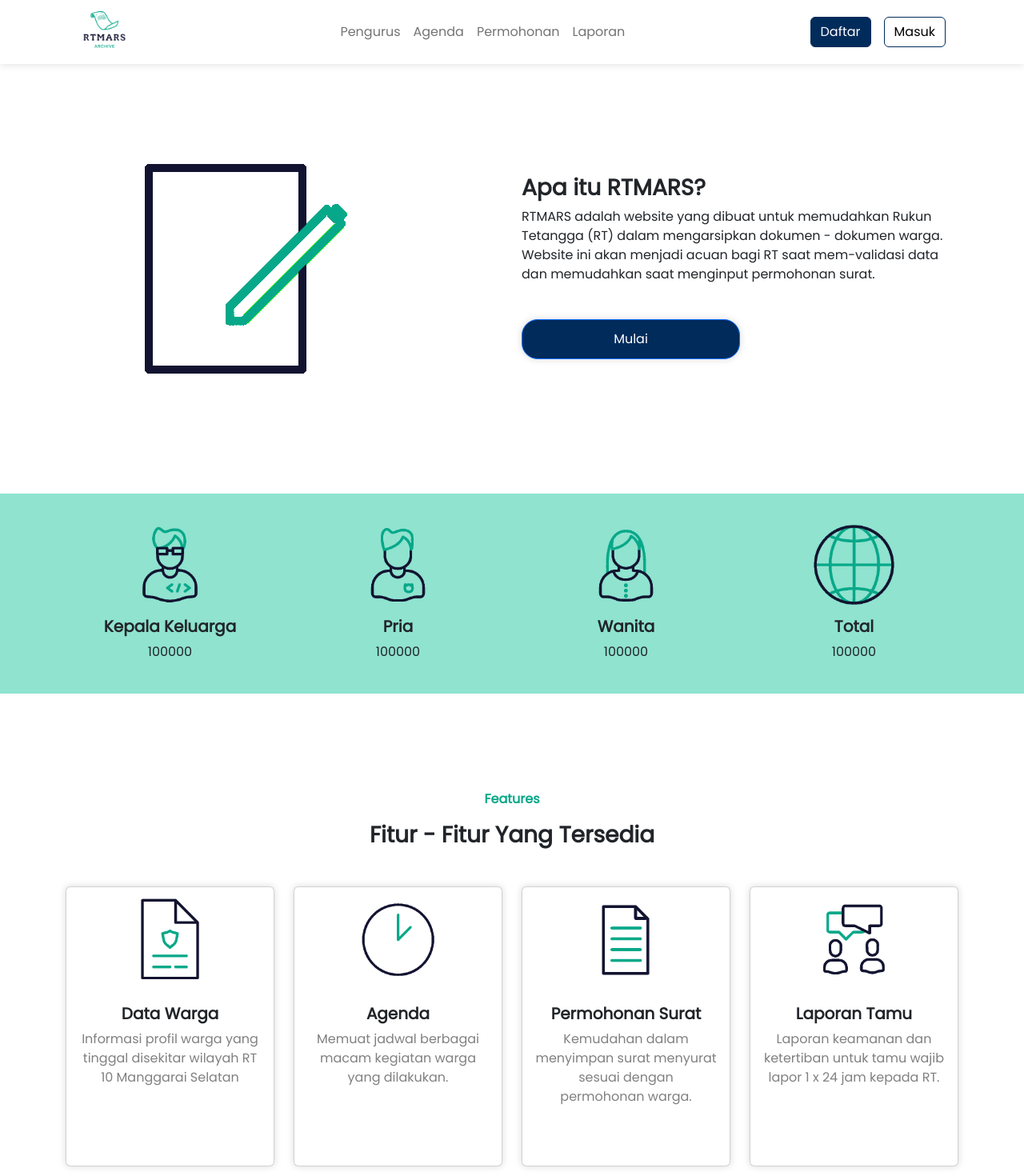
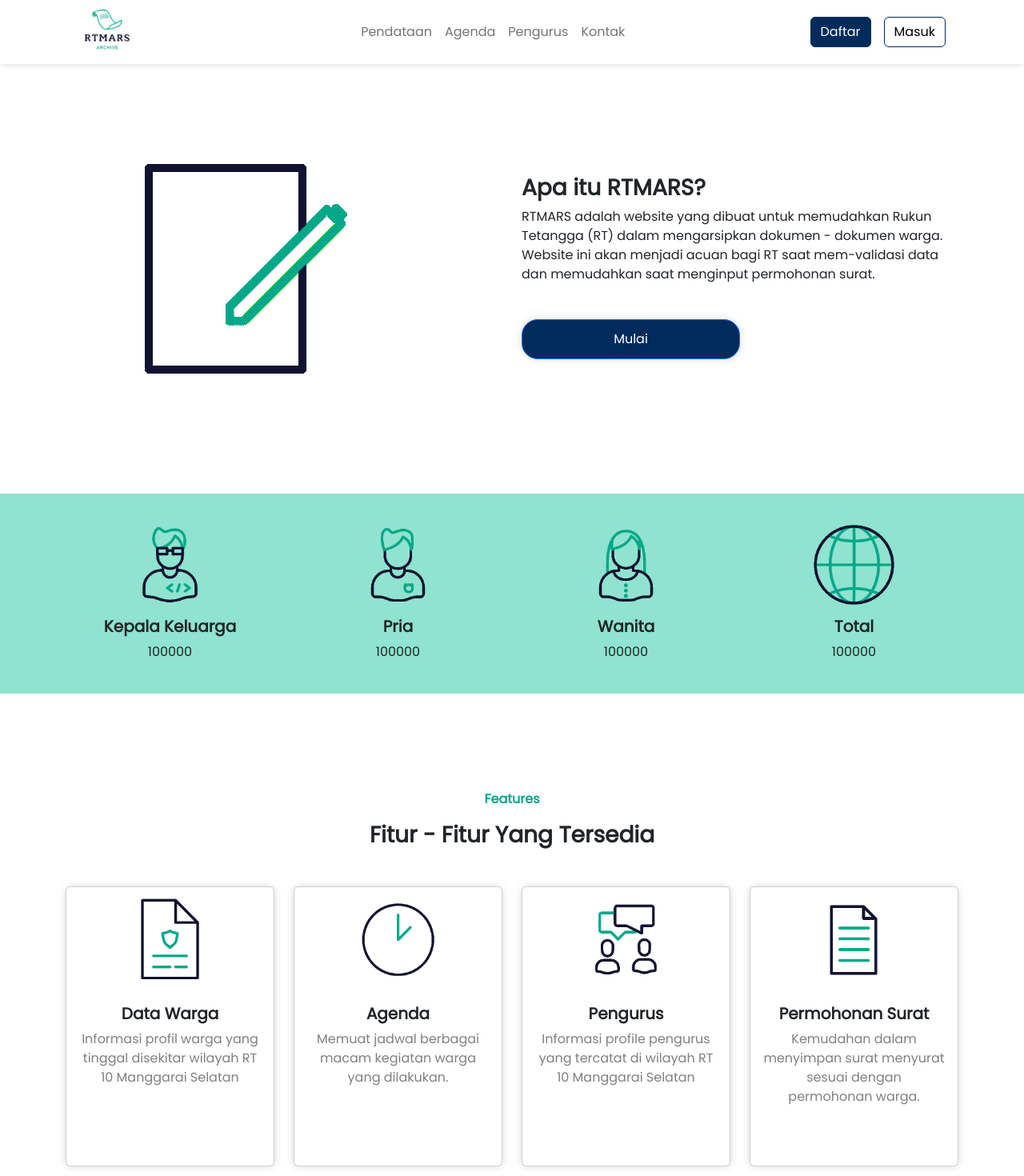
Before and after one commit to safiratyas/rtmars-frontend, a React (Create React App) app: page / in a window 1280 px wide. Shown: the top 1470 px of the page at 80% size. Built offline with nearby package versions, Linux system fonts and the light colour scheme.

Commit message:
change: change nav link in navbar

```diff
--- a/src/components/Cards/Description/CardDescription.jsx
+++ b/src/components/Cards/Description/CardDescription.jsx
@@ -30,19 +30,19 @@ function CardDescription() {
         </Col>
         <Col>
           <Card className="list-description" style={{ height: "350px" }}>
-            <img src={process.env.PUBLIC_URL + '/images/document.gif'} className="mx-auto" alt="list" />
+            <img src={process.env.PUBLIC_URL + '/images/consultation.gif'} className="mx-auto" alt="list" />
             <Card.Body>
-              <Card.Title style={{ fontWeight: "bold" }}>Permohonan Surat</Card.Title>
-              <Card.Text style={{ color: 'grey' }}>Kemudahan dalam menyimpan surat menyurat sesuai dengan permohonan warga.</Card.Text>
+              <Card.Title style={{ fontWeight: "bold" }}>Pengurus</Card.Title>
+              <Card.Text style={{ color: 'grey' }}>Informasi profile pengurus yang tercatat di wilayah RT 10 Manggarai Selatan</Card.Text>
             </Card.Body>
           </Card>
         </Col>
         <Col>
           <Card className="list-description" style={{ height: "350px" }}>
-            <img src={process.env.PUBLIC_URL + '/images/consultation.gif'} className="mx-auto" alt="list" />
+            <img src={process.env.PUBLIC_URL + '/images/document.gif'} className="mx-auto" alt="list" />
             <Card.Body>
-              <Card.Title style={{ fontWeight: "bold" }}>Laporan Tamu</Card.Title>
-              <Card.Text style={{ color: 'grey' }}>Laporan keamanan dan ketertiban untuk tamu wajib lapor 1 x 24 jam kepada RT.</Card.Text>
+              <Card.Title style={{ fontWeight: "bold" }}>Permohonan Surat</Card.Title>
+              <Card.Text style={{ color: 'grey' }}>Kemudahan dalam menyimpan surat menyurat sesuai dengan permohonan warga.</Card.Text>
             </Card.Body>
           </Card>
         </Col>
--- a/src/components/Navbar/NavbarHome.jsx
+++ b/src/components/Navbar/NavbarHome.jsx
@@ -14,10 +14,10 @@ function NavbarHomepage() {
             </Navbar.Brand>
           </Link>
           <Nav className="justify-content-center mx-auto nav-center" style={{ paddingRight: "20%" }}>
-            <Nav.Link href="#header">Pengurus</Nav.Link>
-            <Nav.Link href="#total">Agenda</Nav.Link>
-            <Nav.Link href="#fitur">Permohonan</Nav.Link>
-            <Nav.Link href="#pertanyaan">Laporan</Nav.Link>
+            <Nav.Link href="#pertanyaan">Pendataan</Nav.Link>
+            <Nav.Link href="#header">Agenda</Nav.Link>
+            <Nav.Link href="#total">Pengurus</Nav.Link>
+            <Nav.Link href="#fitur">Kontak</Nav.Link>
           </Nav>
           <Nav className="d-flex">
             <Link to="/register">
```
